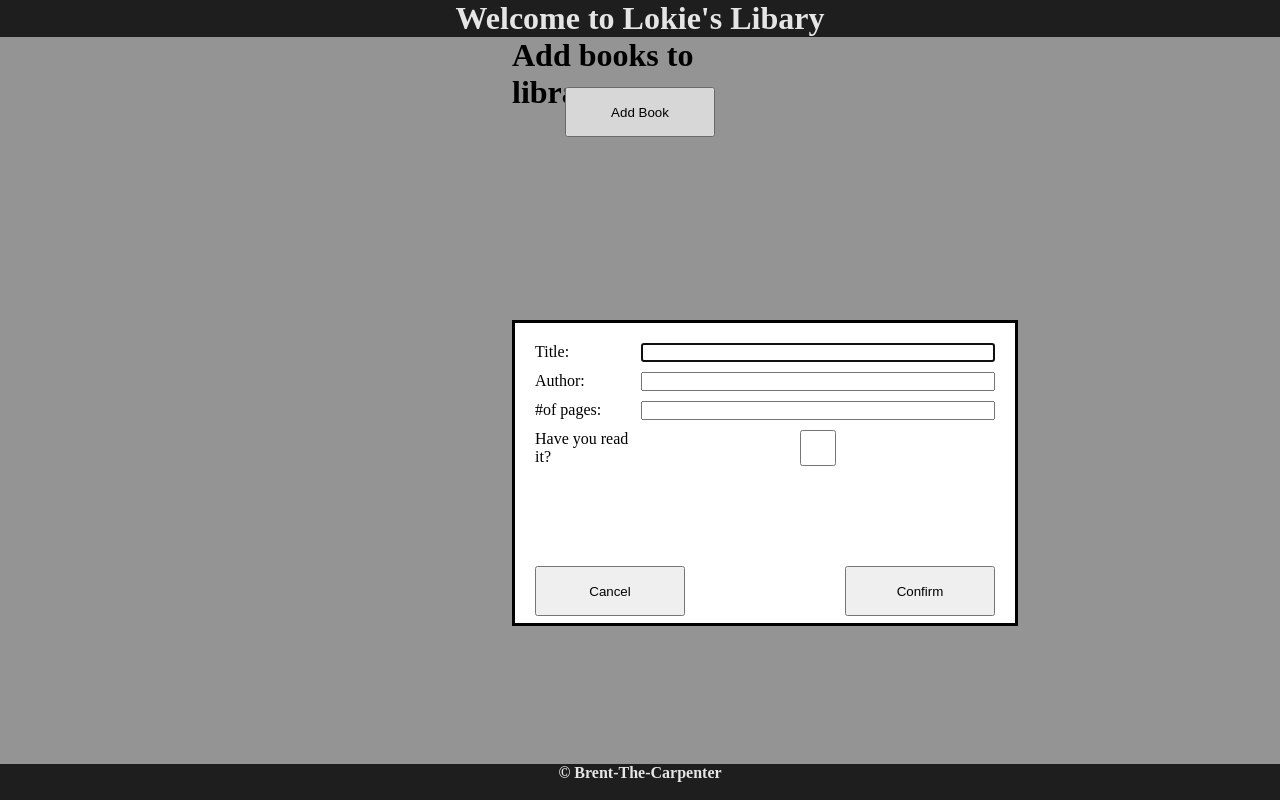
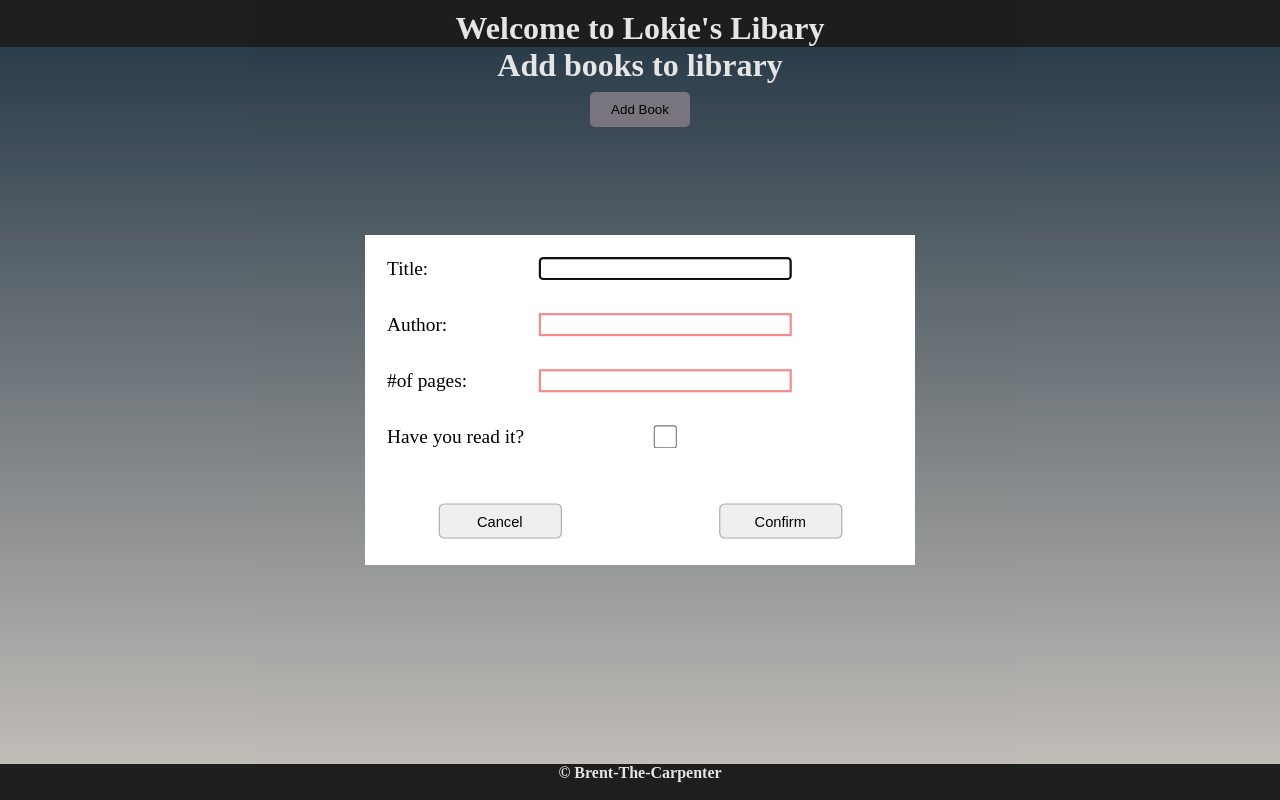
Before and after one commit to Brent-the-carpenter/Library, a plain HTML site: page index.html in a window 1280 px wide. Both pictures are taken after a click on the button "Add Book". Drawn offline with Linux system fonts and the light colour scheme.

Commit message:
finalized styles and checked for bugs

```diff
--- a/index.html
+++ b/index.html
@@ -18,11 +18,11 @@
                 <p>
 
                     <label for="title">Title:</label>
-                    <input type="text" name="title" id="title">
+                    <input type="text" name="title" id="title" required>
                     <label for="author">Author:</label>
-                    <input type="text" name="author" id="author">
+                    <input type="text" name="author" id="author" required>
                     <label for="pages">#of pages:</label>
-                    <input type="number" name="pages" id="pages">
+                    <input type="number" name="pages" id="pages" required>
                     <label for="read"> Have you read it?</label>
                     <input type="checkbox" name="read" id="read" >
                 </p>
--- a/script.js
+++ b/script.js
@@ -51,19 +51,21 @@ function addBooktoLibrary (title, author , pages , read){
 
                          if (book.read === true){
                             bookRead.textContent = 'Read';
-                            bookRead.style.backgroundColor =  'green'
+                            bookRead.style.backgroundColor =  '#00AB66'
                          }else {
                             bookRead.textContent = 'Have not read';
                             bookRead.style.backgroundColor = 'rgba(236, 63, 63, .6)';
                          };
 
                          bookRead.addEventListener('click', ()=>{
-                            if (bookRead.textContent === 'Read'){
+                            if (book.read === true){
+                                book.read = false
                                 bookRead.textContent = 'Have not read';
                             bookRead.style.backgroundColor = 'rgba(236, 63, 63, .6)';
                             }else{
+                                book.read = true;
                                 bookRead.textContent = 'Read';
-                                bookRead.style.backgroundColor =  'green'
+                                bookRead.style.backgroundColor =  '#00AB66'
                             }
                          })
                          bookRemove.addEventListener('click',()=>{
@@ -115,8 +117,13 @@ submitButton.addEventListener('click',()=>{
     let author = document.querySelector('#author').value;
     let pages = document.querySelector('#pages').value;
     let read = document.querySelector('#read').checked;
+    if (title === ''||(author === '')||(pages === '') ){
+        alert('missing info');
+    } else{
     console.log(read.value)
         addBooktoLibrary(title, author, pages,read);
+        dialog.close()
     document.querySelector('#form').reset()
+    };
 
 });
--- a/style.css
+++ b/style.css
@@ -12,6 +12,7 @@ body{
     display: grid;
     grid-template-rows: 1fr 20fr 1fr;
     background-color: rgba(128,128,128, .7);
+    font-family:'Times New Roman', Times, serif;
 
 }
 .header{
@@ -19,50 +20,85 @@ body{
     grid-column: 1/3;
     justify-items:center ;
     color: white;
+    font-weight: 900;
     background-color: rgba(0, 0, 0, .8);
+    text-align: center;
+    padding-top: 10px;
 }
 main{
     display: grid;
     grid-row: 2/3;
     width: 100vw;
-    grid-template-rows: 50px 100px 1fr ;
+    grid-template-rows: .1fr .5fr 1fr ;
     grid-template-columns: 1fr .5fr 1fr;
+    background-image: linear-gradient(#304352,#d7d2cc);
 }
 main h1{
-    grid-column: 2/3;
+    grid-column: 1/4;
     grid-row: 1/2;
+    justify-self: center;
+    color:white;
 }
-main button{
-    grid-column: 2/3;
+main .addBook{
+    grid-column: 1/4;
     grid-row: 2/3;
-    width: 150px;
-    height: 50px;
+    width: 100px;
+    height: 35px;
     justify-self: center;
+    border-style: none;
+    border-radius: 5px;
+    background-color:#87838E ;
+    align-content: start;
+}
+ button:hover{
+    transform: scale(1.2);
 }
 dialog{
-   top: 40%;
-   left: 40%;
+  margin: auto auto;
    height: 300px;
    width: 500px;
+   border-style: none;
+   font-size: 1.1rem;
+   background-color: rgba(255, 255, 255,1);
+}
+#bookInfo:hover{
+    transform: scale(1.1);
 }
 #bookInfo form{
-    height: a;
+    width: auto;
+    height: 200px;
     display: grid;
     grid-template-rows: 2fr 1fr;
-    gap: 100px;
+    gap: 50px;
     padding: 20px;
+
 }
 form p{
     display: grid;
-    grid-template-columns: .3fr 1fr;
+    grid-template-columns: .3fr .5fr;
     grid-template-rows: 1fr 1fr 1fr;
-    row-gap: 10px;
+    row-gap: 30px;
+
+}
+input:invalid{
+    border: 2px solid rgba(236, 63, 63, .6);
 }
 form div{
-    display: flex;
-    justify-content: space-between;
+    display: grid;
+    grid-auto-flow: column;
+    gap: 50px;
+   justify-items: center;
+}
 
+form #submit , form #cancel{
+    width: 7rem;
+    height: 2rem;
+    border-style: solid;
+    border: 1px solid rgba(0, 0, 0, .3);
+    border-radius: 5px;
 }
+
+
 .bookContainer{
     grid-column: 1/4;
     grid-row: 3/4;
@@ -70,8 +106,10 @@ form div{
 }
 .books{
     display: grid;
+    grid-template-columns: repeat(auto-fit, minmax(280px, .3fr));
     justify-items: start;
    padding: 30px;
+   gap: 16px;
 }
 .bookCard{
     display: grid;
@@ -113,15 +151,16 @@ form div{
     background-color: rgba(236, 63, 63, 0.6);
 }
 .bookRemove{
+    grid-column: 2/3;
     grid-row: 4/5;
     width: 75px;
     width: 100px;
     height: 40px;
     border-radius: 5px;
     border-style: none;
-    background-color: rgb(175, 175, 173);
+    background-color:#87838E;
 }
-.bookRemove:hover{
+.bookRemove:hover , .bookRead:hover{
     transform: scale(1.1);
 }
 .footer{
```
